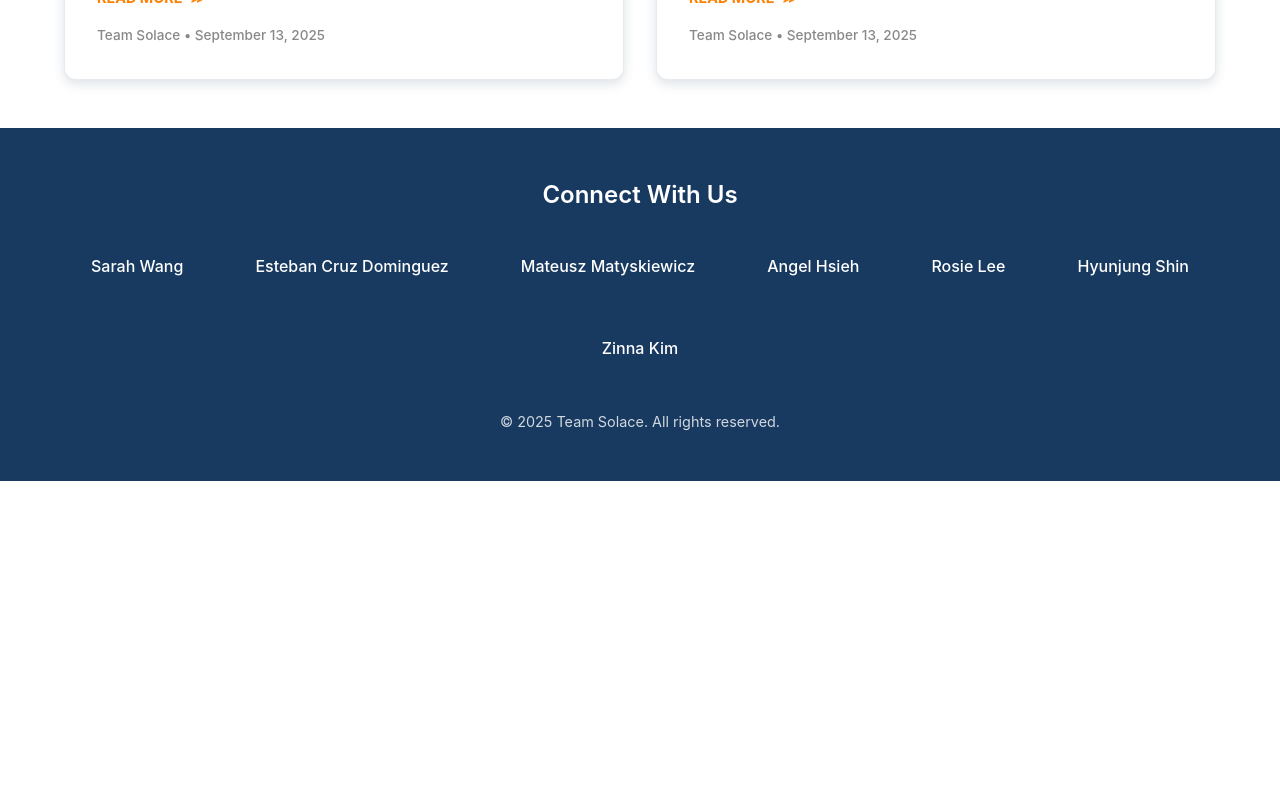
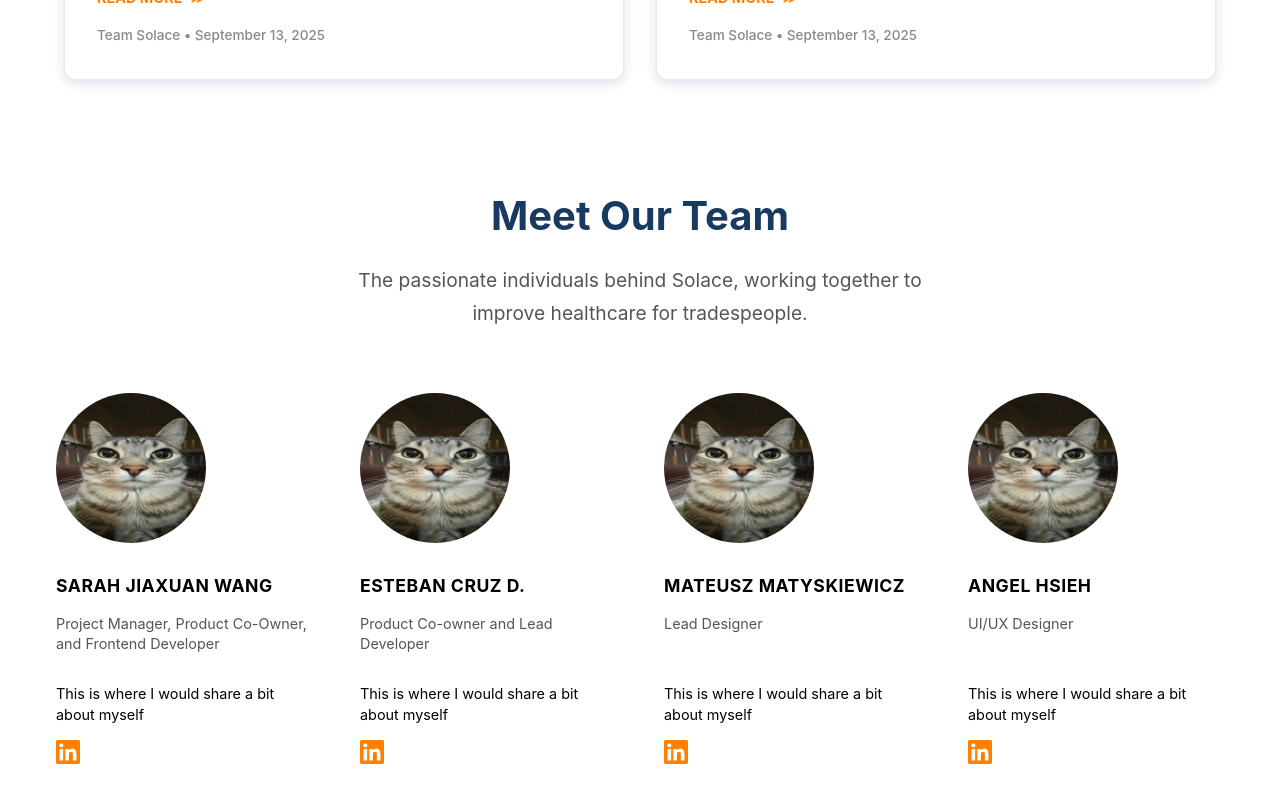
Before and after one commit to Esteb4ncd/solace-progressblog, a React (Create React App) app: page /#/ in a window 1280 px wide. Shown: the part 2480-3280 px from the top of the page. Before the commit the page ends 2961 px from the top, so only its background shows below. Built offline with nearby package versions, Linux system fonts and the light colour scheme.

Commit message:
adding team section including role, linkedin, and personal statements

```diff
--- a/src/App.css
+++ b/src/App.css
@@ -400,6 +400,160 @@ main.post-list {
   color: var(--orange);
 }
 
+/* Team Section */
+.team {
+  background: white;
+  padding: var(--spacing-2xl) var(--spacing-sm);
+  max-width: 1200px;
+  margin: 0 auto;
+}
+
+.team-content {
+  text-align: center;
+}
+
+.team-content h2 {
+  font-family: var(--font-heading);
+  font-size: 2.5rem;
+  font-weight: 700;
+  color: var(--dark-blue);
+  margin: 0 0 var(--spacing-md) 0;
+  line-height: 1.2;
+}
+
+.team-description {
+  font-size: 1.2rem;
+  color: #555;
+  line-height: 1.7;
+  margin: 0 0 var(--spacing-2xl) 0;
+  max-width: 600px;
+  margin-left: auto;
+  margin-right: auto;
+}
+
+.team-grid {
+  display: grid;
+  grid-template-columns: repeat(4, 1fr);
+  gap: var(--spacing-xl);
+  margin-top: var(--spacing-2xl);
+  max-width: 1200px;
+  margin-left: auto;
+  margin-right: auto;
+}
+
+.team-member {
+  text-align: left;
+  padding: 0;
+  background: none;
+  display: flex;
+  flex-direction: column;
+  align-items: flex-start;
+  width: 100%;
+  height: 100%;
+  justify-content: flex-start;
+  min-height: 280px;
+}
+
+.team-member:hover {
+  transform: none;
+}
+
+.member-photo {
+  width: 150px;
+  height: 150px;
+  border-radius: 50%;
+  overflow: hidden;
+  margin-bottom: var(--spacing-lg);
+  border: none;
+  box-shadow: none;
+  background: #f5f5f5;
+}
+
+.member-photo img {
+  width: 100%;
+  height: 100%;
+  object-fit: cover;
+}
+
+.team-member h3 {
+  font-family: var(--font-heading);
+  font-size: 1.1rem;
+  font-weight: 700;
+  color: #000;
+  margin: 0;
+  line-height: 1.2;
+  text-transform: uppercase;
+  letter-spacing: 0.5px;
+  min-height: 2.4rem;
+  display: flex;
+  align-items: flex-start;
+  padding: 0;
+}
+
+.team-member {
+  font-size: 0.9rem;
+  color: #000;
+  font-weight: 400;
+  margin: 0 0 var(--spacing-xs) 0;
+  line-height: 1.4;
+  min-height: 2.8rem;
+  display: flex;
+  align-items: flex-start;
+}
+
+.role {
+  font-size: 0.9rem;
+  color: #555;
+  font-weight: 400;
+  margin: 0 0 var(--spacing-md) 0;
+  line-height: 1.4;
+  min-height: 2.8rem;
+  display: flex;
+  align-items: flex-start;
+}
+
+.team-member {
+  font-size: 0.9rem;
+  color: #000;
+  font-weight: 400;
+  margin: 0 0 var(--spacing-lg) 0;
+  line-height: 1.5;
+  flex-grow: 1;
+  display: flex;
+  align-items: flex-start;
+  min-height: 4.5rem;
+}
+
+.personal-statement {
+  margin-top: 0;
+}
+
+.social-links {
+  display: flex;
+  gap: var(--spacing-sm);
+  align-items: center;
+  margin-top: 0;
+}
+
+.social-link {
+  width: 24px;
+  height: 24px;
+  display: flex;
+  align-items: center;
+  justify-content: center;
+  transition: transform 0.2s ease;
+}
+
+.social-link:hover {
+  transform: scale(1.1);
+}
+
+.social-link svg {
+  width: 100%;
+  height: 100%;
+  fill: var(--orange);
+}
+
 /* Footer Styles */
 footer {
   background: var(--dark-blue);
@@ -459,3 +613,34 @@ footer .copyright {
   position: relative;
   z-index: 1;
 }
+
+/* Responsive Design */
+@media (max-width: 768px) {
+  .team-grid {
+    grid-template-columns: 1fr;
+    gap: var(--spacing-xl);
+  }
+
+  .team-member {
+    text-align: center;
+    align-items: center;
+  }
+
+  .member-photo {
+    width: 120px;
+    height: 120px;
+  }
+
+  .team-member h3 {
+    font-size: 1rem;
+  }
+
+  .team-member .role {
+    font-size: 0.85rem;
+  }
+
+  .team-member .personal-statement {
+    font-size: 0.85rem;
+    text-align: center;
+  }
+}
--- a/src/App.js
+++ b/src/App.js
@@ -1,8 +1,10 @@
 import React from "react";
 import { Routes, Route } from "react-router-dom";
 import posts from "./posts";
+import teamMembers from "./teamData";
 import PostCard from "./components/PostCard";
 import PostPage from "./components/PostPage";
+import TeamMember from "./components/TeamMember";
 import "./App.css";
 
 function App() {
@@ -102,43 +104,20 @@ function App() {
         />
         <Route path="/post/:id" element={<PostPage />} />
       </Routes>
-      <footer>
-        <h3>Connect With Us</h3>
-        <div className="team-members">
-          <div className="team-member">
-            <a href="https://linkedin.com/in/sarah-wang" target="_blank" rel="noopener noreferrer">
-              Sarah Wang
-            </a>
-          </div>
-          <div className="team-member">
-            <a href="https://linkedin.com/in/esteban-cd" target="_blank" rel="noopener noreferrer">
-              Esteban Cruz Dominguez
-            </a>
-          </div>
-          <div className="team-member">
-            <a href="https://linkedin.com/in/mateusz-m" target="_blank" rel="noopener noreferrer">
-              Mateusz Matyskiewicz
-            </a>
-          </div>
-          <div className="team-member">
-            <a href="https://linkedin.com/in/angel-h" target="_blank" rel="noopener noreferrer">
-              Angel Hsieh
-            </a>
-          </div>
-          <div className="team-member">
-            <a href="https://linkedin.com/in/rosie-l" target="_blank" rel="noopener noreferrer">
-              Rosie Lee
-            </a>
-          </div><div className="team-member">
-            <a href="https://linkedin.com/in/hyunjung-s" target="_blank" rel="noopener noreferrer">
-              Hyunjung Shin
-            </a>
-          </div><div className="team-member">
-            <a href="https://linkedin.com/in/zinna-k" target="_blank" rel="noopener noreferrer">
-              Zinna Kim
-            </a>
+      <section className="team">
+        <div className="team-content">
+          <h2>Meet Our Team</h2>
+          <p className="team-description">
+            The passionate individuals behind Solace, working together to improve healthcare for tradespeople.
+          </p>
+          <div className="team-grid">
+            {teamMembers.map((member) => (
+              <TeamMember key={member.id} member={member} />
+            ))}
           </div>
         </div>
+      </section>
+      <footer>
         <div className="copyright">
           © 2025 Team Solace. All rights reserved.
         </div>
--- /dev/null
+++ b/src/components/TeamMember.js
@@ -0,0 +1,28 @@
+import React from "react";
+
+function TeamMember({ member }) {
+  return (
+    <div className="team-member">
+      <div className="member-photo">
+        <img src={member.profilePicture} alt={member.name} />
+      </div>
+      <h3>{member.name}</h3>
+      <p className="role">{member.projectRole}</p>
+      <p className="personal-statement">{member.personalStatement}</p>
+      <div className="social-links">
+        <a
+          href={member.linkedin}
+          target="_blank"
+          rel="noopener noreferrer"
+          className="social-link"
+        >
+          <svg viewBox="0 0 24 24">
+            <path d="M20.447 20.452h-3.554v-5.569c0-1.328-.027-3.037-1.852-3.037-1.853 0-2.136 1.445-2.136 2.939v5.667H9.351V9h3.414v1.561h.046c.477-.9 1.637-1.85 3.37-1.85 3.601 0 4.267 2.37 4.267 5.455v6.286zM5.337 7.433c-1.144 0-2.063-.926-2.063-2.065 0-1.138.92-2.063 2.063-2.063 1.14 0 2.064.925 2.064 2.063 0 1.139-.925 2.065-2.064 2.065zm1.782 13.019H3.555V9h3.564v11.452zM22.225 0H1.771C.792 0 0 .774 0 1.729v20.542C0 23.227.792 24 1.771 24h20.451C23.2 24 24 23.227 24 22.271V1.729C24 .774 23.2 0 22.222 0h.003z"/>
+          </svg>
+        </a>
+      </div>
+    </div>
+  );
+}
+
+export default TeamMember;
--- /dev/null
+++ b/src/teamData.js
@@ -0,0 +1,60 @@
+const teamMembers = [
+  {
+    id: 1,
+    name: "Sarah JiaXuan Wang",
+    projectRole: "Project Manager, Product Co-Owner, and Frontend Developer",
+    personalStatement: "This is where I would share a bit about myself",
+    linkedin: "https://linkedin.com/in/sarah-wang",
+    github: "https://github.com/sarah-wang",
+    profilePicture: process.env.PUBLIC_URL + "/post-images/catTest.png"
+  },
+  {
+    id: 2,
+    name: "Esteban Cruz D.",
+    projectRole: "Product Co-owner and Lead Developer",
+    personalStatement: "This is where I would share a bit about myself",
+    linkedin: "https://linkedin.com/in/esteban-cd",
+    profilePicture: process.env.PUBLIC_URL + "/post-images/catTest.png"
+  },
+  {
+    id: 3,
+    name: "Mateusz Matyskiewicz",
+    projectRole: "Lead Designer",
+    personalStatement: "This is where I would share a bit about myself",
+    linkedin: "https://linkedin.com/in/mateusz-m",
+    profilePicture: process.env.PUBLIC_URL + "/post-images/catTest.png"
+  },
+  {
+    id: 4,
+    name: "Angel Hsieh",
+    projectRole: "UI/UX Designer",
+    personalStatement: "This is where I would share a bit about myself",
+    profilePicture: process.env.PUBLIC_URL + "/post-images/catTest.png"
+  },
+  {
+    id: 5,
+    name: "Rosie Lee",
+    projectRole: "Scrum Master and UI/UX Designer",
+    personalStatement: "This is where I would share a bit about myself",
+    linkedin: "https://linkedin.com/in/rosie-l",
+    profilePicture: process.env.PUBLIC_URL + "/post-images/catTest.png"
+  },
+  {
+    id: 6,
+    name: "Hyunjung Shin",
+    projectRole: "Marketing Specialist and Designer",
+    personalStatement: "This is where I would share a bit about myself",
+    linkedin: "https://linkedin.com/in/hyunjung-s",
+    profilePicture: process.env.PUBLIC_URL + "/post-images/catTest.png"
+  },
+  {
+    id: 7,
+    name: "Zinna Kim",
+    projectRole: "Backend Developer",
+    personalStatement: "This is where I would share a bit about myself",
+    github: "https://github.com/zinna-k",
+    profilePicture: process.env.PUBLIC_URL + "/post-images/catTest.png"
+  }
+];
+
+export default teamMembers;
```
